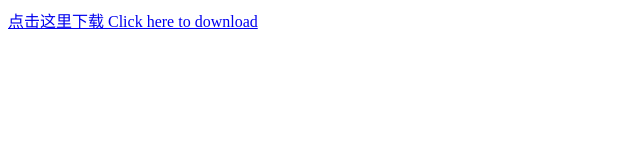
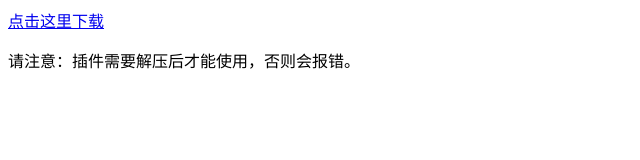
Before and after one commit to Sioneo/pixel-picture-data, a plain HTML site: page download.html in a window 1280 px wide. Shown: the whole page, without its empty margins (0-640 px from the left). Drawn offline with Linux system fonts and the light colour scheme.

Commit message:
Update download.html

```diff
--- a/download.html
+++ b/download.html
@@ -1 +1,11 @@
-<a href="plugin.zip">点击这里下载 Click here to download</a>
+<!DOCTYPE html>
+<html lang="zh">
+<head>
+  <title>下载</title>
+</head>
+<body>
+  <a href="九如喵的像素画生成器.zip">点击这里下载</a>
+  <p>请注意：插件需要解压后才能使用，否则会报错。
+</p>
+</body>
+</html>
```
